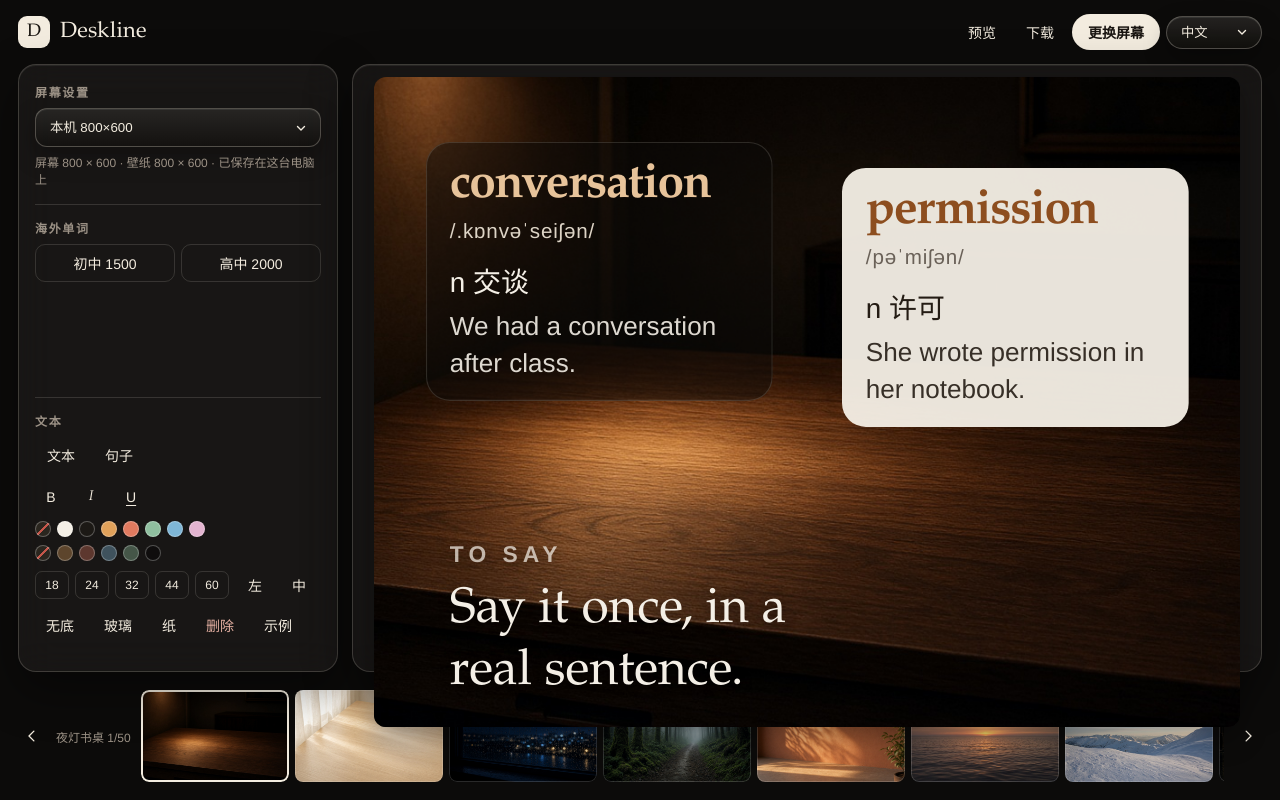
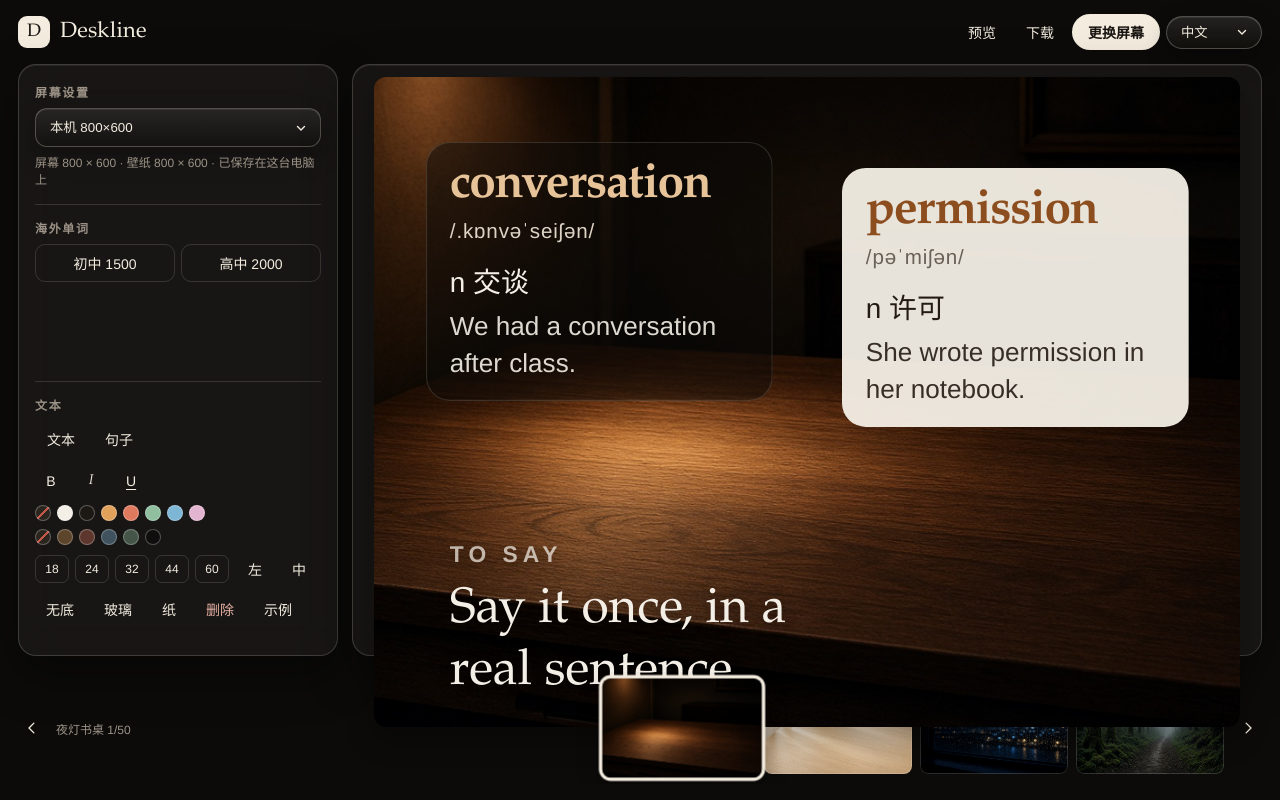
Before and after one commit to xiaobaiskill/deskline, a plain HTML site: page index.html in a window 1280 px wide. Drawn offline with Linux system fonts and the light colour scheme.

Commit message:
Fade the wallpaper when the background changes and keep the active thumbnail centered.
Co-authored-by: Cursor <cursoragent@cursor.com>

```diff
--- a/app.js
+++ b/app.js
@@ -994,19 +994,45 @@ function tuneInk(image) {
 
 function renderFilmstrip() {
   const film = document.getElementById("film");
-  film.replaceChildren();
-  backgrounds.forEach((bg, index) => {
-    const btn = document.createElement("button");
-    btn.type = "button";
-    btn.className = "thumb";
-    const label = bgLabel(bg);
-    btn.style.backgroundImage = `url("${backgroundURL(bg.file)}")`;
+  const same = film.childElementCount === backgrounds.length
+    && [...film.children].every((btn, index) => btn.dataset.file === backgrounds[index].file);
+  if (!same) {
+    film.replaceChildren();
+    backgrounds.forEach((bg) => {
+      const btn = document.createElement("button");
+      btn.type = "button";
+      btn.className = "thumb";
+      btn.dataset.file = bg.file;
+      btn.style.backgroundImage = `url("${backgroundURL(bg.file)}")`;
+      btn.addEventListener("click", () => applyBackgroundFile(bg.file));
+      film.appendChild(btn);
+    });
+  }
+  film.querySelectorAll(".thumb").forEach((btn, index) => {
+    const label = bgLabel(backgrounds[index]);
     btn.title = label;
     btn.setAttribute("aria-label", label);
     btn.setAttribute("aria-pressed", index === bgIndex ? "true" : "false");
-    btn.addEventListener("click", () => applyBackgroundFile(bg.file));
-    film.appendChild(btn);
-  });
+  });
+  centerActiveThumb(film.dataset.ready === "1");
+  film.dataset.ready = "1";
+}
+
+function centerActiveThumb(smooth) {
+  const run = () => {
+    const film = document.getElementById("film");
+    const active = film.querySelector('.thumb[aria-pressed="true"]');
+    if (!active || film.clientWidth <= 0) return;
+    const pad = Math.max(0, (film.clientWidth - active.offsetWidth) / 2);
+    film.style.paddingLeft = `${pad}px`;
+    film.style.paddingRight = `${pad}px`;
+    const filmRect = film.getBoundingClientRect();
+    const activeRect = active.getBoundingClientRect();
+    const delta = activeRect.left + activeRect.width / 2 - (filmRect.left + filmRect.width / 2);
+    film.scrollTo({ left: Math.max(0, film.scrollLeft + delta), behavior: smooth ? "smooth" : "auto" });
+  };
+  if (smooth) run();
+  else requestAnimationFrame(run);
 }
 
 function updateCaption() {
@@ -1025,7 +1051,8 @@ function updateCaption() {
 function applyBackgroundFile(name, quiet) {
   if (!backgrounds.length) {
     bgId = "";
-    board.style.backgroundImage = "none";
+    bgToken += 1;
+    document.getElementById("bgStack").replaceChildren();
     board.dataset.light = "0";
     updateCaption();
     return;
@@ -1035,14 +1062,31 @@ function applyBackgroundFile(name, quiet) {
   const file = backgrounds[bgIndex].file;
   bgId = file;
   const url = backgroundURL(file);
-  board.style.backgroundColor = "#141311";
-  board.style.backgroundImage = `url("${url}")`;
-  board.style.backgroundSize = "cover";
-  board.style.backgroundPosition = "center";
-  board.style.backgroundRepeat = "no-repeat";
+  showBoardBackground(url);
   updateCaption();
   ensureImage(url).then(tuneInk).catch(() => {});
   if (!quiet) save();
+}
+
+let bgToken = 0;
+
+function showBoardBackground(url) {
+  const stack = document.getElementById("bgStack");
+  const token = ++bgToken;
+  const layer = document.createElement("div");
+  layer.className = "bg-layer";
+  layer.dataset.token = String(token);
+  layer.style.backgroundImage = `url("${url}")`;
+  stack.appendChild(layer);
+  requestAnimationFrame(() => layer.classList.add("is-shown"));
+  [...stack.children].forEach((el) => {
+    if (el !== layer) el.classList.remove("is-shown");
+  });
+  window.setTimeout(() => {
+    [...stack.querySelectorAll(".bg-layer")].forEach((el) => {
+      if (el.dataset.token !== String(bgToken)) el.remove();
+    });
+  }, 520);
 }
 
 async function stepBackground(delta) {
@@ -1613,7 +1657,10 @@ async function init() {
     endEdit();
     select(null);
   });
-  window.addEventListener("resize", fit);
+  window.addEventListener("resize", () => {
+    fit();
+    centerActiveThumb(false);
+  });
 }
 
 init().catch((err) => {
--- a/index.html
+++ b/index.html
@@ -71,6 +71,7 @@
     <main id="stage" class="panel">
       <div id="scaler">
         <div id="board">
+          <div class="bg-stack" id="bgStack"></div>
           <div class="placeholder" id="placeholder" hidden>双击文字开始修改<br />拖动即可摆到任意位置</div>
         </div>
       </div>
--- a/style.css
+++ b/style.css
@@ -252,11 +252,29 @@ button, input { font: inherit; color: inherit; }
   overflow: hidden;
   --ink: #f3ecdf;
   --muted: #ddd4c6;
+  background: #141311;
+}
+
+.bg-stack {
+  position: absolute;
+  inset: 0;
+  z-index: 0;
+  pointer-events: none;
+}
+
+.bg-layer {
+  position: absolute;
+  inset: 0;
   background: #141311 center / cover no-repeat;
+  opacity: 0;
+  transition: opacity 480ms ease;
 }
+
+.bg-layer.is-shown { opacity: 1; }
 
 .placeholder {
   position: absolute;
+  z-index: 1;
   inset: 0;
   display: grid;
   place-items: center;
@@ -293,11 +311,13 @@ button, input { font: inherit; color: inherit; }
 
 .film {
   display: flex;
-  gap: 6px;
+  gap: 8px;
   overflow-x: auto;
   flex: 1;
   min-width: 0;
-  padding: 2px 0;
+  align-items: center;
+  padding: 10px 0;
+  scroll-behavior: smooth;
 }
 
 .thumb {
@@ -310,10 +330,13 @@ button, input { font: inherit; color: inherit; }
   background: #242220 center / cover no-repeat;
   cursor: pointer;
   box-shadow: inset 0 0 0 1px rgba(255, 255, 255, 0.16);
+  transition: transform 220ms ease, box-shadow 220ms ease;
 }
 
 .thumb[aria-pressed="true"] {
-  box-shadow: inset 0 0 0 2px var(--cream);
+  box-shadow: 0 0 0 3px var(--cream), 0 10px 22px rgba(0, 0, 0, 0.35);
+  transform: scale(1.08);
+  z-index: 1;
 }
 
 .format {
@@ -387,6 +410,7 @@ button:focus-visible {
 
 .note {
   position: absolute;
+  z-index: 1;
   min-width: 140px;
   cursor: grab;
   user-select: none;
```
